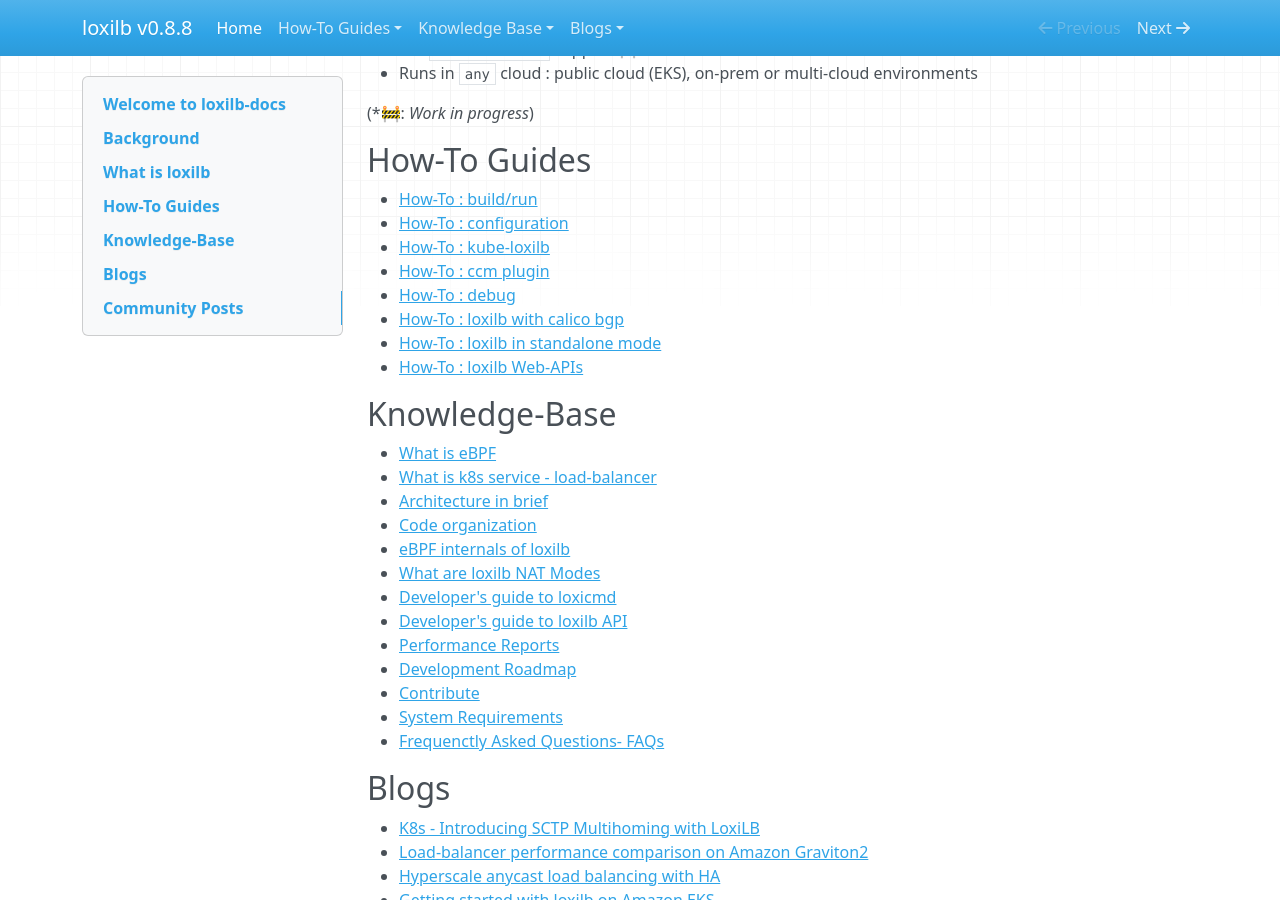
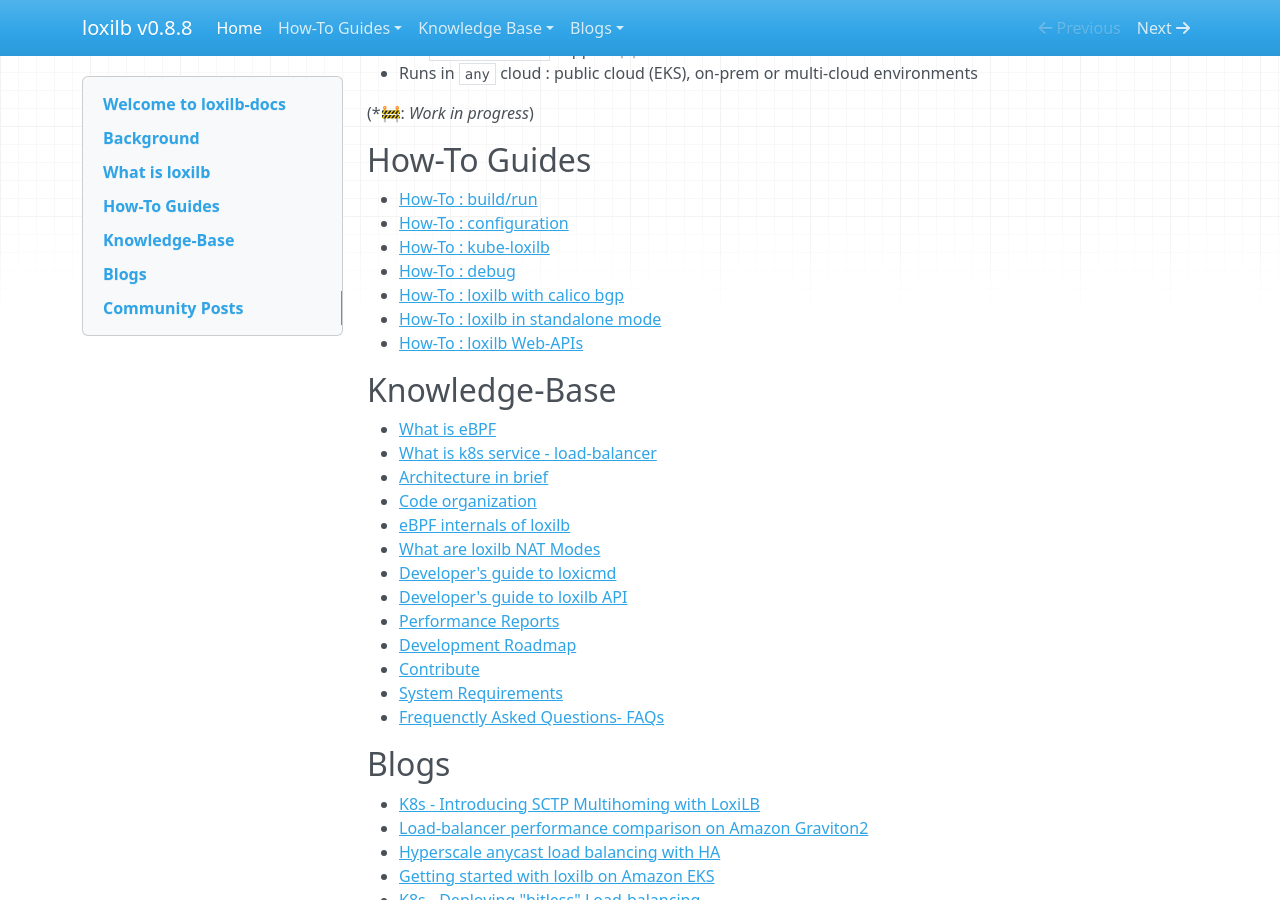
Before and after one commit to loxilb-io/loxilbdocs, an MkDocs documentation site: the page built from docs/index.md, in a window 1280 px wide and 900 px high, scrolled down 1908 px. Built offline with MkDocs 1.6.1, drawn with Linux system fonts in a browser that asks for light colours; nearby versions of some CDN libraries.

Commit message:
Update index.md

```diff
--- a/docs/index.md
+++ b/docs/index.md
@@ -68,7 +68,6 @@
 - [How-To : build/run](run.md)
 - [How-To : configuration](cmd.md)
 - [How-To : kube-loxilb](kube-loxilb.md)
-- [How-To : ccm plugin](ccm.md)
 - [How-To : debug](debugging.md)
 - [How-To : loxilb with calico bgp](integrate_bgp_eng.md)
 - [How-To : loxilb in standalone mode](standalone.md)
```
